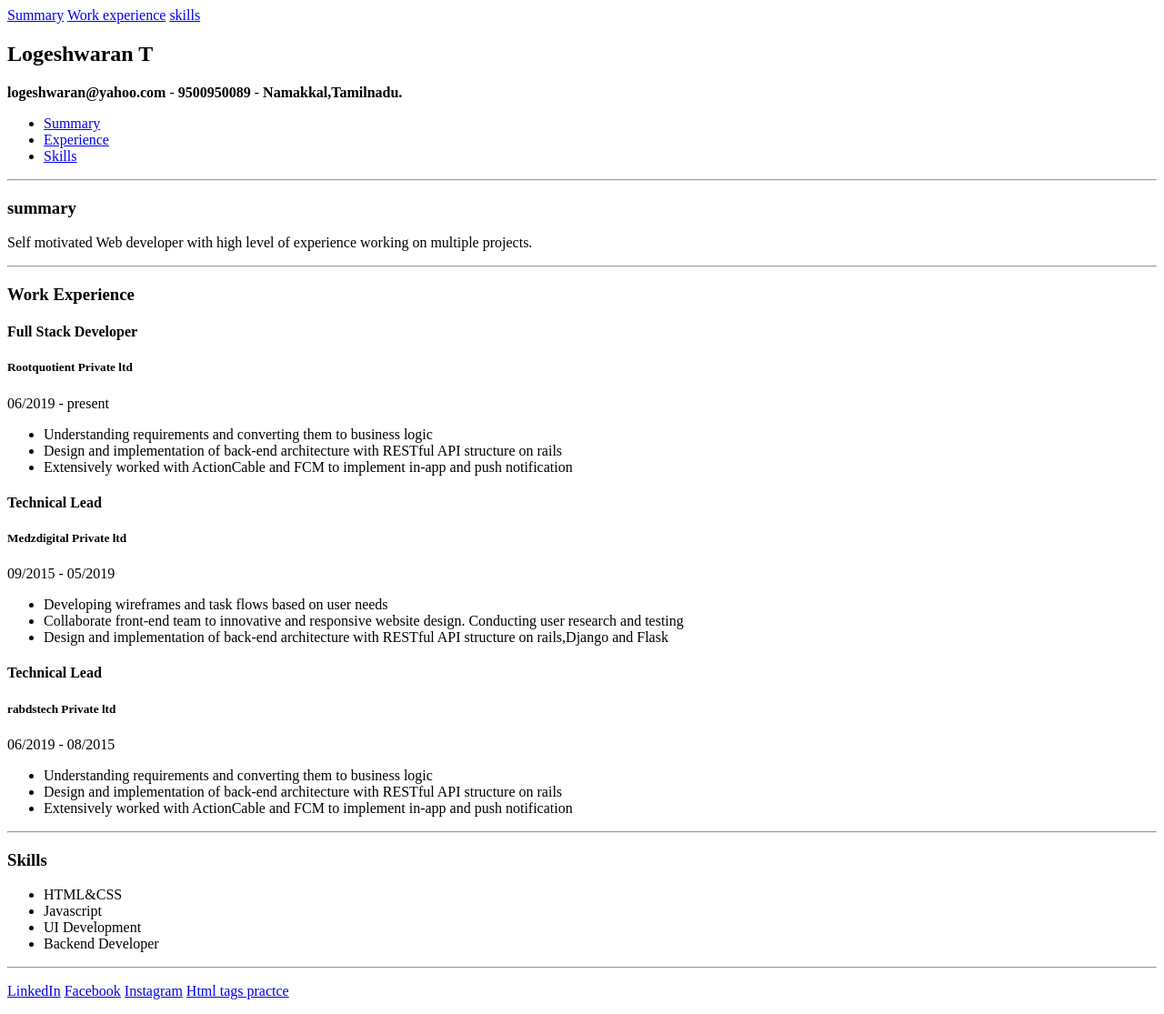
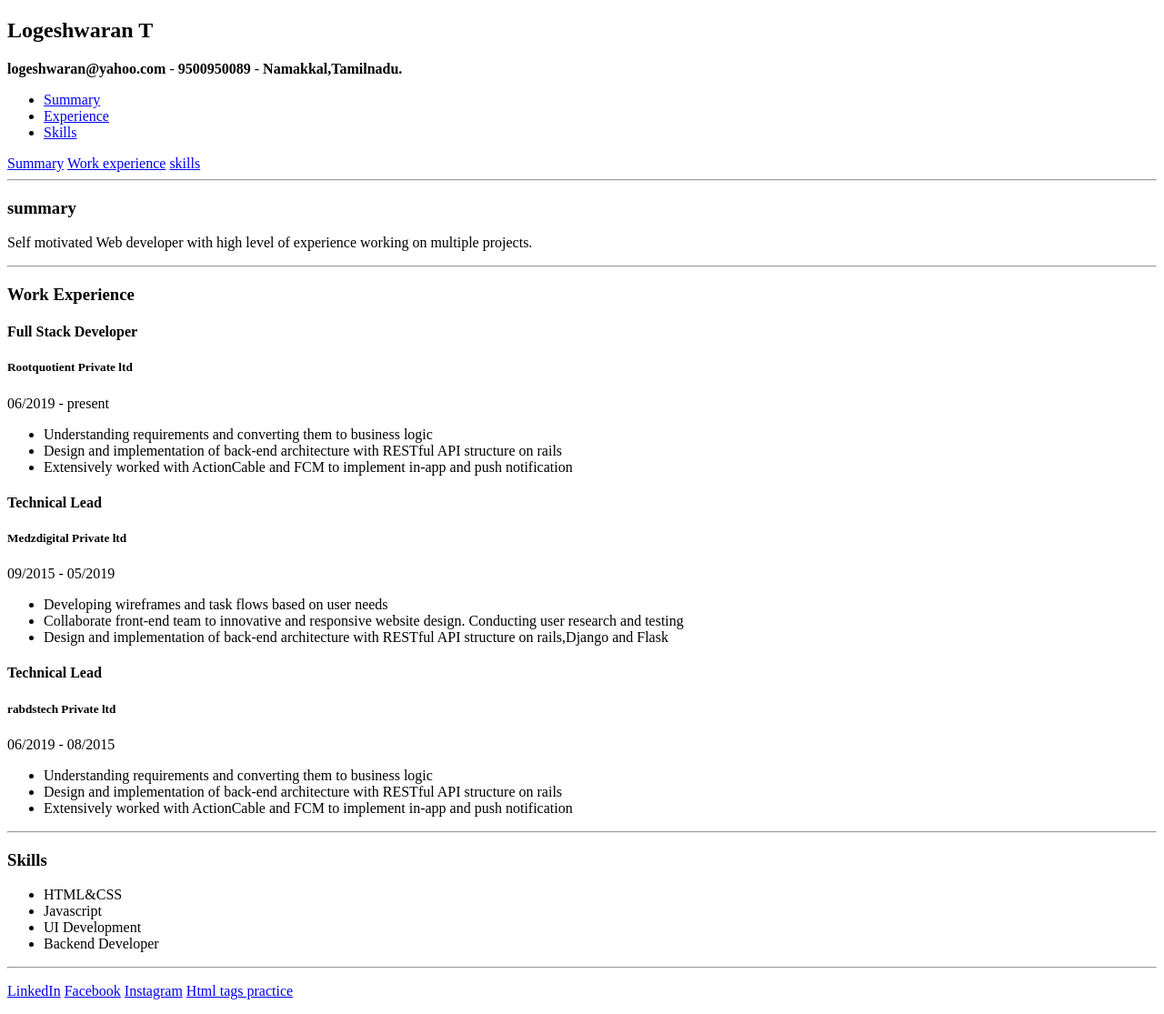
Before and after one commit to logeshwaranthangarasu/Resume_project, a plain HTML site: page index.html in a window 1280 px wide. Shown: the whole page at 91% size. Drawn offline with Linux system fonts and the light colour scheme.

Commit message:
minor changes

```diff
--- a/index.html
+++ b/index.html
@@ -4,11 +4,6 @@
     <meta charset="UTF-8">
     <meta name="viewport" content="width=device-width, initial-scale=1.0">
     <title>Resume Project</title>
-    <nav>
-        <a href="#Summary">Summary</a>
-        <a href="#work-experience">Work experience</a>
-        <a href="#skills">skills</a>
-    </nav>
 </head>
 <body>
     <header>
@@ -19,6 +14,11 @@
                 <li><a href="#">Experience</a></li>
                 <li><a href="#">Skills</a></li>
             </ul>
+            <nav>
+            <a href="#Summary">Summary</a>
+            <a href="#work-experience">Work experience</a>
+            <a href="#skills">skills</a>
+            </nav>
     </header>
     <hr>
     <main>
@@ -82,7 +82,7 @@
             <a target="_blank" href="https://in.linkedin.com/">LinkedIn</a></li>
             <a target="_blank" href="https://www.facebook.com/">Facebook</a></li>
             <a target="_self" href="www.instagram.com">Instagram</a></li>
-            <a href="basic.html">Html tags practce</a>
+            <a href="basic.html">Html tags practice</a>
         </p>
 
     </footer>
```
Also changed, not shown: basic.html (+1 -0 lines).
